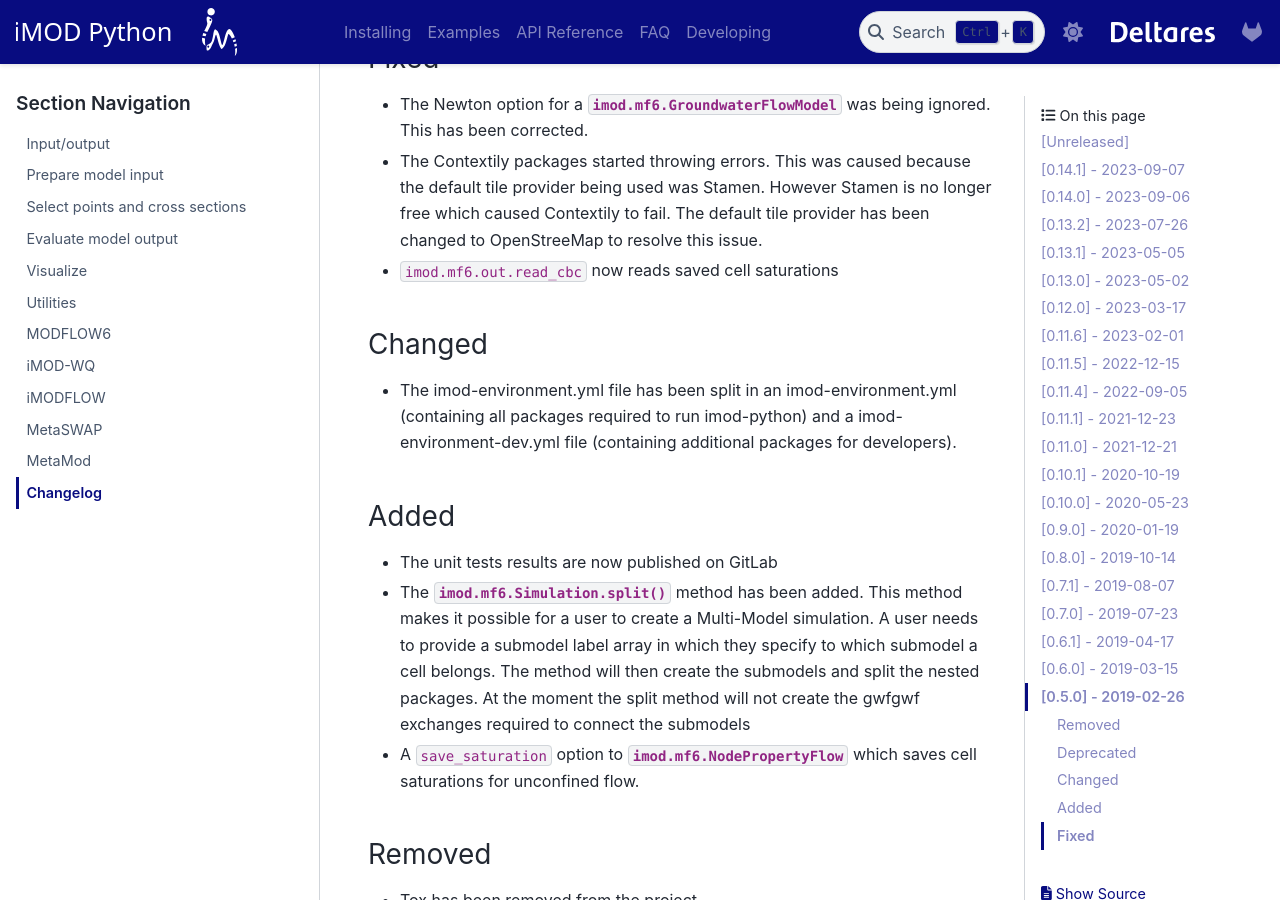
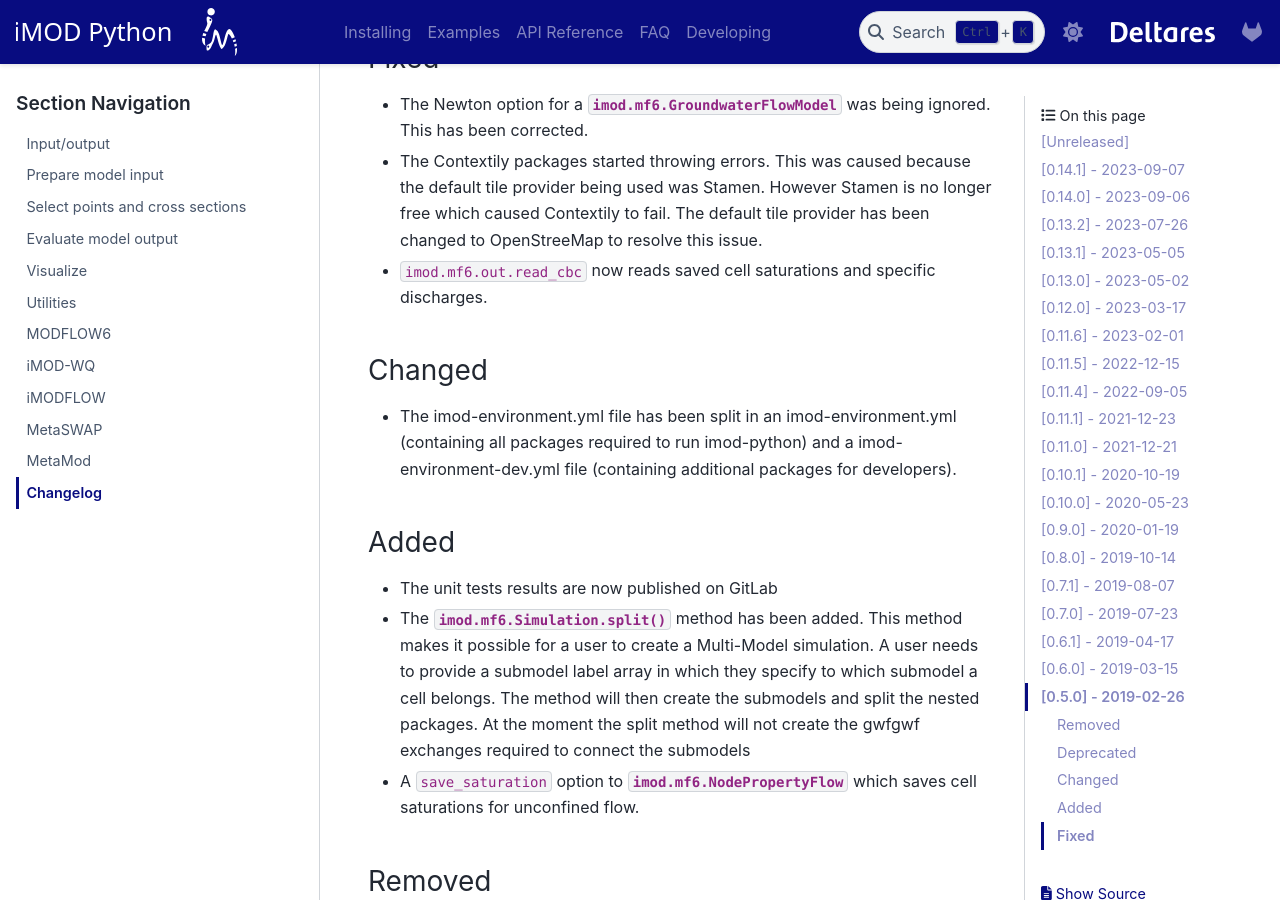
Before and after one commit to Deltares/imod-python, a Sphinx documentation site: the page built from docs/api/changelog.rst, in a window 1280 px wide and 900 px high, scrolled down 390 px. Built offline with Sphinx 7.4.7 and the PyData theme 0.15.4, drawn with Linux system fonts in a browser that asks for light colours; pages that are not in the unit, such as notebooks, are missing from menus; cross-references to code outside the pages are shown as plain code.

Commit message:
Apply 1 suggestion(s) to 1 file(s)

```diff
--- a/docs/api/changelog.rst
+++ b/docs/api/changelog.rst
@@ -18,7 +18,7 @@ Fixed
   default tile provider being used was Stamen. However Stamen is no longer free
   which caused Contextily to fail. The default tile provider has been changed to
   OpenStreeMap to resolve this issue.
-- :function:`imod.mf6.out.read_cbc` now reads saved cell saturations
+- :function:`imod.mf6.out.read_cbc` now reads saved cell saturations and specific discharges.
 
 Changed
 ~~~~~~~
```
